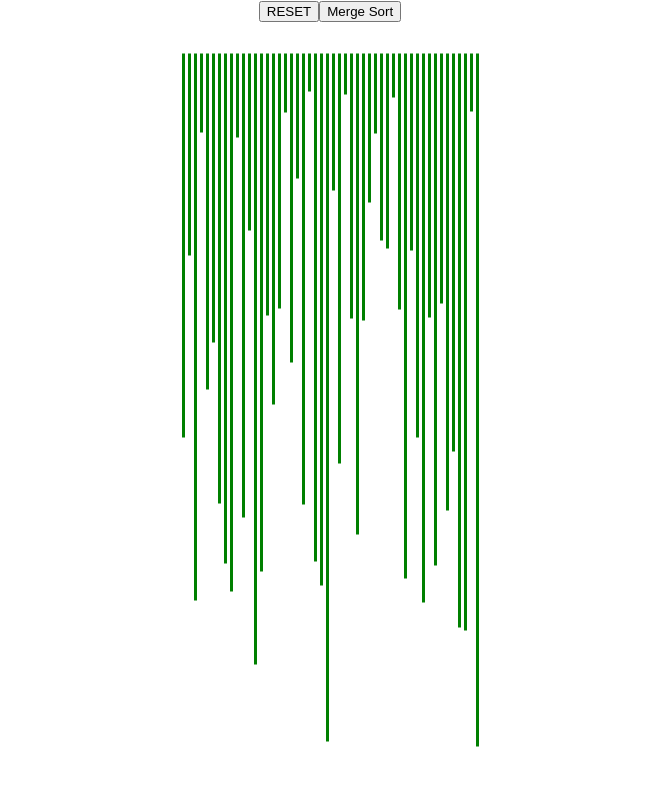
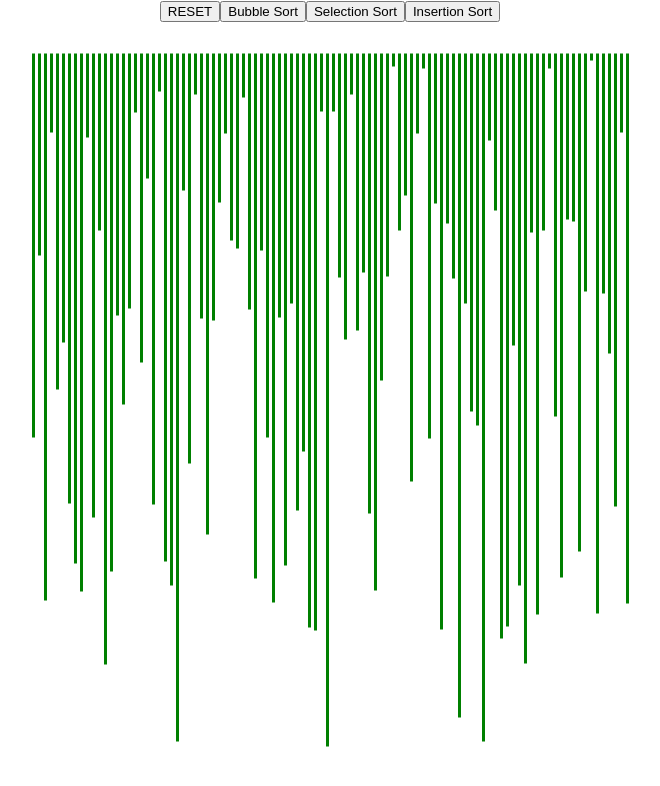
Before and after one commit to leosuky/sortingVisualizer, a React (Create React App) app: page / in a window 1280 px wide. Shown: the top 786 px of the page, without its empty margins (310-970 px from the left). Built offline with nearby package versions, Linux system fonts and the light colour scheme.

Commit message:
added insertion and selection sort

```diff
--- a/src/Algorithms/BubbleSort.jsx
+++ b/src/Algorithms/BubbleSort.jsx
@@ -0,0 +1,19 @@
+// Bubble Sort Algorithm
+
+const bubblesort = ({size, setSortHistory, setPlaying, array}) => {
+    var historyArray = [[...array]];
+    for (let i = 0; i < size - 1; i++) {
+        for (let j = 0; j < size - i - 1; j++) {
+            if (array[j] > array[j + 1]) {
+            var swap = array[j];
+            array[j] = array[j + 1];
+            array[j + 1] = swap;
+            historyArray.push([...array]);
+            }
+        }
+    }
+    setSortHistory(historyArray)
+    setPlaying(true)
+}
+
+export default bubblesort
--- /dev/null
+++ b/src/Algorithms/InsertionSort.jsx
@@ -0,0 +1,28 @@
+// Insertion Sort Algorithm
+
+
+const insertionSort = ({size, setSortHistory, setPlaying, array}) => {
+    let historyArray = [[...array]]
+
+    // start loop from the 2nd element in the list
+    for (let i=1; i<size; i++) {
+
+        let key = array[i]
+        let j = i-1 // Assign index to the previous element
+
+        // while index j is at least 0 and current element at i < previous element at j
+        while ((j>=0) && (key < array[j])) {
+            array[j+1] = array[j] // switch the element at forward index j with current index j
+            j--
+        }
+
+        // once the loop is done or current element at i is greater or equal to current element at j
+        array[j+1] = key // switch the next element at j to current element at i
+        historyArray.push([...array]);
+    }
+
+    setSortHistory(historyArray)
+    setPlaying(true)
+}
+
+export default insertionSort
--- /dev/null
+++ b/src/Algorithms/SelectionSort.jsx
@@ -0,0 +1,20 @@
+// Selection Sort Algorithm
+
+const selectionSort = ({size, setSortHistory, setPlaying, array}) => {
+    let historyArray = [[...array]]
+    for (let i=0;i<size;i++) {
+        let min = i
+        for (let j=i+1; j<size; j++) {
+            if (array[min] > array[j]) {
+                min = j
+            }
+        }
+        [array[i], array[min]] = [array[min], array[i]]
+        historyArray.push([...array]);
+    }
+
+    setSortHistory(historyArray)
+    setPlaying(true)
+}
+
+export default selectionSort
--- /dev/null
+++ b/src/Algorithms/index.js
@@ -0,0 +1,12 @@
+import selectionSort from "./SelectionSort";
+import bubblesort from "./BubbleSort";
+import insertionSort from "./InsertionSort";
+
+
+
+
+export {
+    selectionSort,
+    bubblesort,
+    insertionSort,
+}
--- a/src/SortingVisualizer/SortingVisualizer.jsx
+++ b/src/SortingVisualizer/SortingVisualizer.jsx
@@ -1,5 +1,10 @@
 import React from 'react'
 import './sortingvisualizer.css'
+
+import {
+    selectionSort, bubblesort,
+    insertionSort
+} from '../Algorithms'
 
 
 function SortingVisualizer() {
@@ -18,13 +23,12 @@ function SortingVisualizer() {
 
     const resetArray = React.useCallback(() => {
         const emptyArray = []
-        for (let i=0; i<50; i++) {
+        for (let i=0; i<100; i++) {
             emptyArray.push(randomIntFromInterval(5, 700));
         }
         setArray(emptyArray)
         setLoop(0)
         setPlaying(false)
-        // setSortHistory([[...array]])
     },[])
 
     React.useEffect(() => {
@@ -37,34 +41,16 @@ function SortingVisualizer() {
         console.log('mine')
     },[resetArray])
 
-    const bubblesort = () => {
-        var historyArray = [[...array]];
-        for (let i = 0; i < size - 1; i++) {
-            for (let j = 0; j < size - i - 1; j++) {
-                if (array[j] > array[j + 1]) {
-                var swap = array[j];
-                array[j] = array[j + 1];
-                array[j + 1] = swap;
-                historyArray.push([...array]);
-                }
-            }
-        }
-        setSortHistory(historyArray)
-        setPlaying(true)
-    }
 
     React.useEffect(() => {
         if (loop < sortHistory.length -1 && playing) {
             clearTimeout(timeoutRef.current);
             timeoutRef.current = setTimeout(() => {
                 setLoop(loop +1);
-            }, 1)
+            }, 100)
         }else setPlaying(false)
     }, [loop, playing, sortHistory.length])
 
-    // const quickSort = () => {}
-    // const heapSort = () => {}
-    // const mergeSort = () => {}
 
   return (
     <>
@@ -85,10 +71,24 @@ function SortingVisualizer() {
         </div>
 
         <button disabled={playing ? true:false} onClick={() => resetArray()}>RESET</button>
-        <button onClick={() => bubblesort()}>Merge Sort</button>
-        {/* <button onClick={() => quickSort()}>Quick Sort</button>
-        <button onClick={() => heapSort()}>Heap Sort</button>
-        <button onClick={() => mergeSort()}>Bubble Sort</button> */}
+        <button
+            disabled={playing ? true:false}
+            onClick={() => bubblesort({size, setSortHistory, setPlaying, array})}
+        >
+            Bubble Sort
+        </button>
+        <button
+            disabled={playing ? true:false}
+            onClick={() => selectionSort({size, setSortHistory, setPlaying, array})}
+        >
+            Selection Sort
+        </button>
+        <button
+            disabled={playing ? true:false}
+            onClick={() => insertionSort({size, setSortHistory, setPlaying, array})}
+        >
+            Insertion Sort
+        </button>
     </>
   )
 }
```
